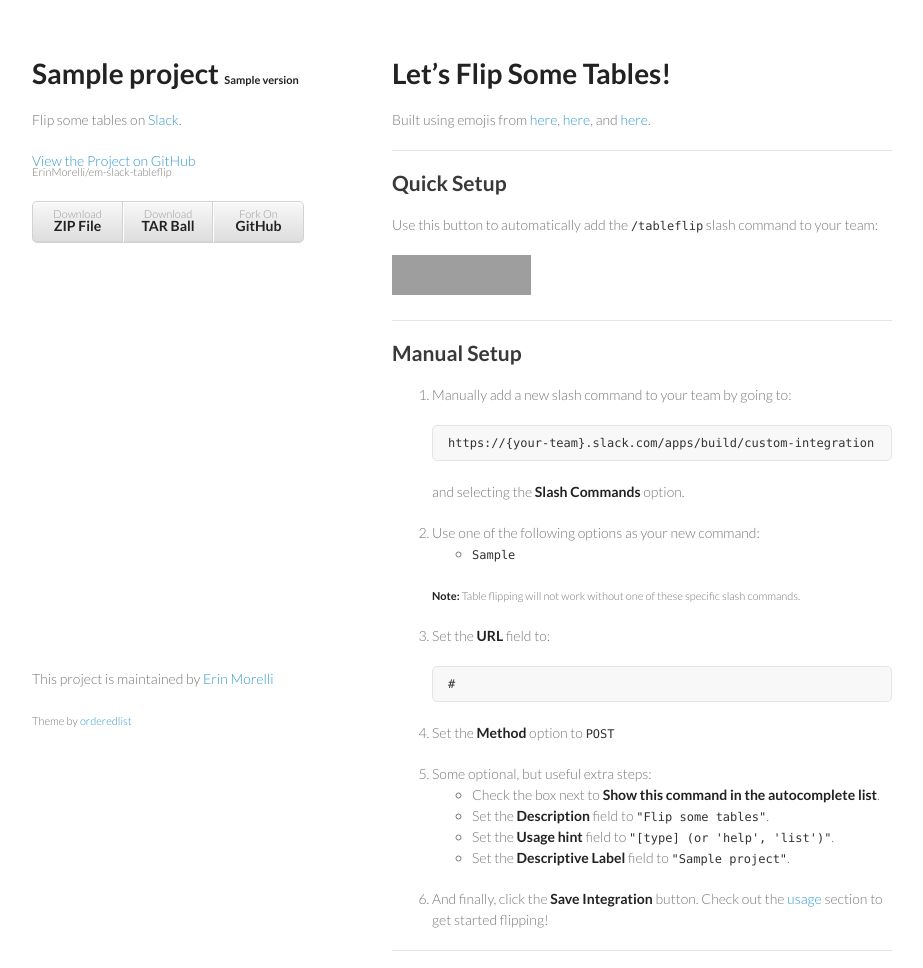
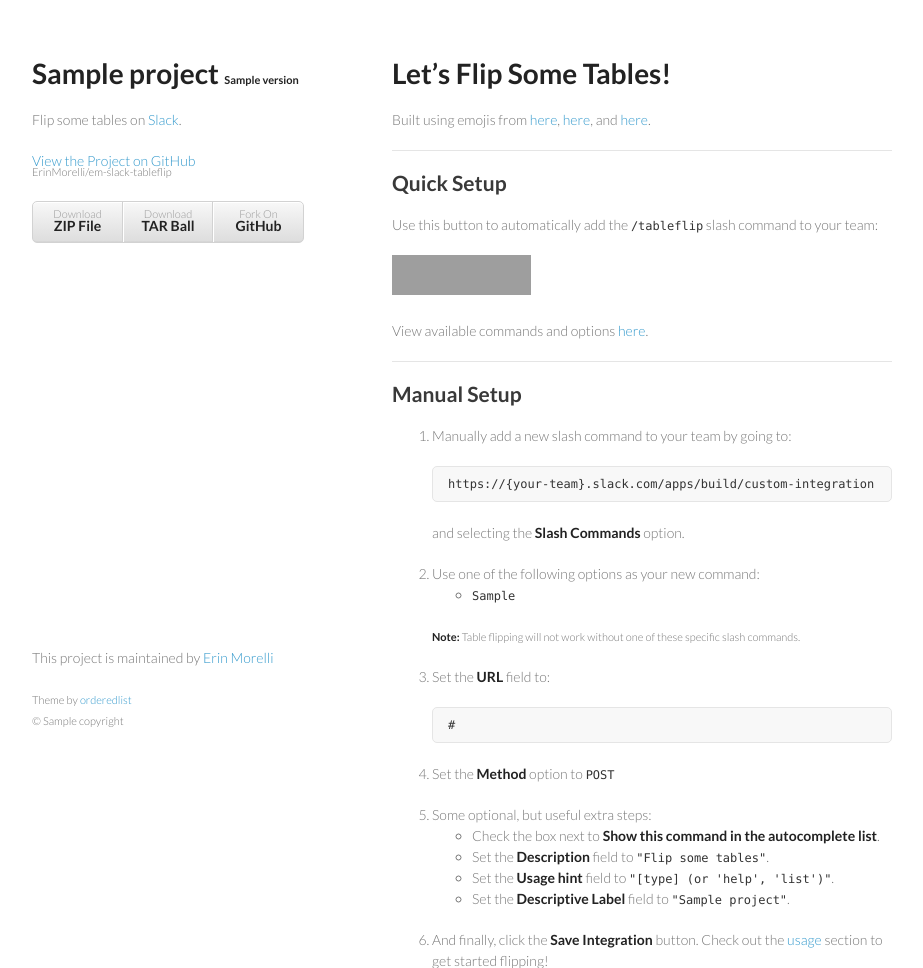
Before and after one commit to ErinMorelli/em-slack-tableflip, a Flask app: template slack_tableflip/templates/index.html in a window 1280 px wide. Shown: the top 968 px of the page, without its empty margins (178-1101 px from the left). Run offline with Flask 2, Linux system fonts and the light colour scheme; the template is opened without the code that fills it: most values are stand-ins (such as "Sample title", 1, 10 or a date in 2020); parts of the project's set-up code (start-up, migrations or seed data) failed here and were passed over; some libraries are stand-ins or nearby versions; grey boxes are pictures that could not be loaded.

Commit message:
Adding copyright to template

```diff
--- a/slack_tableflip/templates/index.html
+++ b/slack_tableflip/templates/index.html
@@ -35,7 +35,7 @@
             <section>
                 <h1>Let’s Flip Some Tables!</h1>
 
-                <p>Built using emojis from <a href="http://www.emoticonfun.org/flip/" target="_blank">here</a>, <a href="http://emojicons.com/table-flipping" target="_blank">here</a>, and <a href="http://tableflipping.com/" target="_blank">here</a>.
+                <p>Built using emojis from <a href="http://www.emoticonfun.org/flip/" target="_blank">here</a>, <a href="http://emojicons.com/table-flipping" target="_blank">here</a>, and <a href="http://tableflipping.com/" target="_blank">here</a>.</p>
 
                 <hr>
 
@@ -43,6 +43,8 @@
 
                 <p>Use this button to automatically add the <code>/tableflip</code> slash command to your team:</p>
                 <p><a href="{{ url_for('teams') }}"><img alt="Add to Slack" height="40" width="139" src="https://platform.slack-edge.com/img/add_to_slack.png" srcset="https://platform.slack-edge.com/img/add_to_slack.png 1x, https://platform.slack-edge.com/img/add_to_slack@2x.png 2x"></a></p>
+
+                <p>View available commands and options <a href="#usage">here</a>.</p>
 
                 <hr>
 
@@ -131,7 +133,7 @@
             </section>
             <footer>
                 <p>This project is maintained by <a href="http://github.com/ErinMorelli">Erin Morelli</a></p>
-                <p><small>Theme by <a href="https://github.com/orderedlist">orderedlist</a></small></p>
+                <p><small>Theme by <a href="https://github.com/orderedlist">orderedlist</a><br />&copy; {{ project.copyright }}</small></p>
             </footer>
         </div>
         <script src="//ajax.googleapis.com/ajax/libs/jquery/1.11.2/jquery.min.js"></script>
```
Also changed, not shown: README.md.
